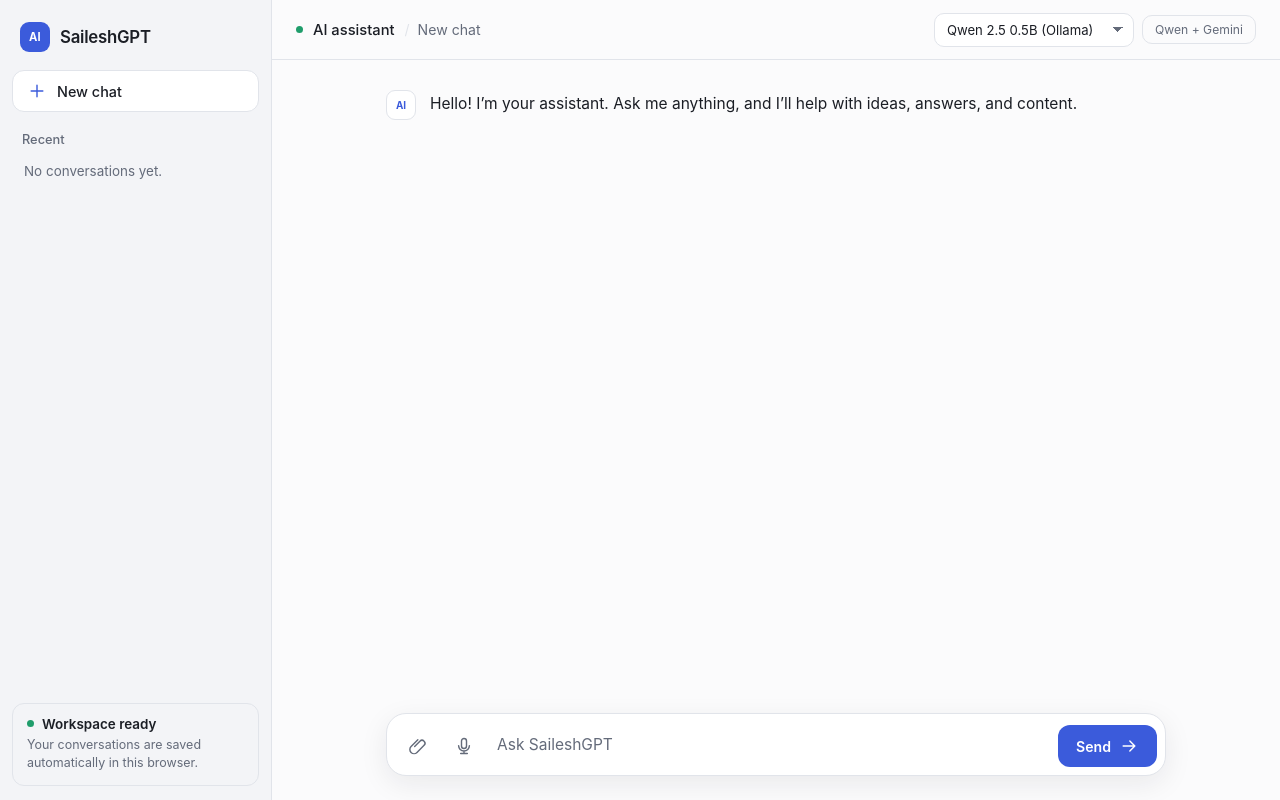
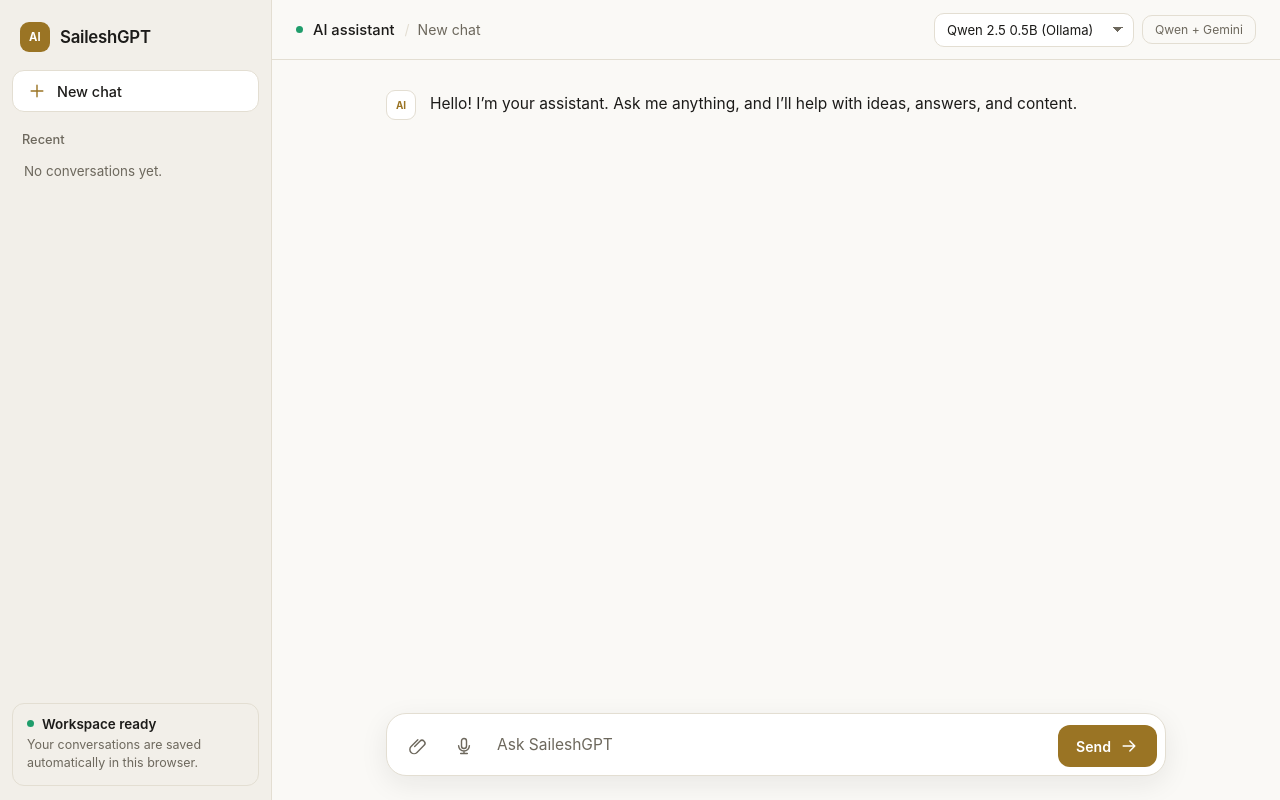
Before and after one commit to sailesh730/saileshGPT, a FastAPI app: page / in a window 1280 px wide. Run offline with FastAPI, Linux system fonts and the light colour scheme; data comes from the database, SQL or seed files in the repository; both versions use the stored data as it was after the commit; data that the repository does not hold is empty.

Commit message:
change in file and updated

```diff
--- a/templates/index.html
+++ b/templates/index.html
@@ -3,55 +3,52 @@
 <head>
   <meta charset="UTF-8" />
   <meta name="viewport" content="width=device-width, initial-scale=1.0" />
-  <meta name="theme-color" content="#0f1115" />
+  <meta name="theme-color" content="#0d0d10" />
   <title>SaileshGPT — AI workspace</title>
   <style>
     * { box-sizing: border-box; }
-
-    /* Calm ink palette with one accent. Dark by default, light follows the system. */
+    /* Premium palette: obsidian with champagne gold. Dark by default, light follows the system. */
     :root {
       color-scheme: dark;
-      --bg: #0f1115;
-      --sidebar: #13161b;
-      --surface: #1a1e25;
-      --surface-hover: #222733;
-      --active: #232a3d;
-      --active-text: #dbe4ff;
-      --text: #e8eaee;
-      --muted: #8b93a1;
-      --border: #272c36;
-      --blue: #7c9cff;
-      --accent: #7c9cff;
-      --accent-strong: #5f82f5;
-      --on-accent: #0b1020;
+      --bg: #0d0d10;
+      --sidebar: #111114;
+      --surface: #18181d;
+      --surface-hover: #212128;
+      --active: #2a2519;
+      --active-text: #f1e2bd;
+      --text: #efece6;
+      --muted: #9a968c;
+      --border: #2a2a31;
+      --blue: #d4b26a;
+      --accent: #d4b26a;
+      --accent-strong: #e6c887;
+      --on-accent: #17120a;
       --pink: #f08a94;
       --success: #5fd0a0;
       --shadow: 0 8px 28px rgba(0, 0, 0, 0.35);
       --gemini: var(--accent);
     }
-
     @media (prefers-color-scheme: light) {
       :root {
         color-scheme: light;
-        --bg: #fbfbfc;
-        --sidebar: #f3f4f7;
+        --bg: #faf9f6;
+        --sidebar: #f2efe9;
         --surface: #ffffff;
-        --surface-hover: #eceef3;
-        --active: #e4eaff;
-        --active-text: #1d2f7a;
-        --text: #1b1e25;
-        --muted: #646b7a;
-        --border: #e1e4ea;
-        --blue: #3b5bdb;
-        --accent: #3b5bdb;
-        --accent-strong: #2f4bc4;
+        --surface-hover: #ebe7de;
+        --active: #f3e8cc;
+        --active-text: #5c4513;
+        --text: #1c1b19;
+        --muted: #6d685d;
+        --border: #e3ded2;
+        --blue: #9a7424;
+        --accent: #9a7424;
+        --accent-strong: #7f5f1a;
         --on-accent: #ffffff;
         --pink: #d6455a;
         --success: #1f9d6b;
-        --shadow: 0 8px 28px rgba(27, 30, 37, 0.08);
+        --shadow: 0 8px 28px rgba(28, 27, 25, 0.08);
       }
     }
-
     html, body {
       margin: 0;
       height: 100%;
@@ -60,24 +57,19 @@
       color: var(--text);
       -webkit-font-smoothing: antialiased;
     }
-
     body { display: flex; }
     button { font-family: inherit; }
     .hidden { display: none !important; }
-
     button:focus-visible, textarea:focus-visible, select:focus-visible {
       outline: 2px solid var(--accent);
       outline-offset: 2px;
     }
-
     svg.icon {
       width: 20px; height: 20px; flex: 0 0 auto;
       stroke: currentColor; fill: none;
       stroke-width: 1.7; stroke-linecap: round; stroke-linejoin: round;
     }
-
     .app { display: flex; width: 100%; height: 100%; position: relative; }
-
     /* Sidebar */
     .sidebar {
       width: 272px; min-width: 272px;
@@ -86,20 +78,17 @@
       background: var(--sidebar);
       border-right: 1px solid var(--border);
     }
-
     .brand {
       display: flex; align-items: center; gap: 10px;
       padding: 4px 8px;
       font-size: 1.05rem; font-weight: 600; letter-spacing: -0.015em;
     }
-
     .brand-mark {
       width: 30px; height: 30px; border-radius: 9px;
       display: grid; place-items: center;
       background: var(--accent); color: var(--on-accent);
       font-size: 0.7rem; font-weight: 700; letter-spacing: 0.02em;
     }
-
     .new-chat-btn {
       display: flex; align-items: center; justify-content: flex-start; gap: 10px;
       width: 100%;
@@ -111,18 +100,15 @@
     }
     .new-chat-btn .icon { color: var(--accent); }
     .new-chat-btn:hover { background: var(--surface-hover); border-color: var(--muted); }
-
     .history-heading {
       margin: 6px 10px -6px;
       color: var(--muted); font-size: 0.8rem; font-weight: 500;
     }
-
     .conversation-list {
       flex: 1 1 auto; min-height: 0; overflow-y: auto;
       display: flex; flex-direction: column; gap: 2px;
       scrollbar-width: thin; scrollbar-color: var(--border) transparent;
     }
-
     .conversation-item {
       min-height: 38px; padding: 8px 12px;
       overflow: hidden; text-overflow: ellipsis; white-space: nowrap;
@@ -133,12 +119,10 @@
     }
     .conversation-item:hover { background: var(--surface-hover); }
     .conversation-item.active { background: var(--active); color: var(--active-text); font-weight: 500; }
-
     .history-empty {
       margin: 0; padding: 6px 12px;
       color: var(--muted); font-size: 0.84rem; line-height: 1.5;
     }
-
     .sidebar-card {
       padding: 12px 14px; border-radius: 12px;
       background: transparent;
@@ -153,26 +137,20 @@
       background: var(--success);
     }
     .sidebar-card p { margin: 0; color: var(--muted); font-size: 0.78rem; line-height: 1.5; }
-
     /* Main */
     .main { flex: 1; min-width: 0; display: flex; flex-direction: column; background: var(--bg); }
-
     .topbar {
       min-height: 60px; padding: 0 24px;
       display: flex; align-items: center; justify-content: space-between; gap: 12px;
       border-bottom: 1px solid var(--border);
     }
-
     .topbar-left { display: flex; align-items: center; gap: 10px; min-width: 0; font-weight: 500; font-size: 0.92rem; }
-
     .status-dot { width: 7px; height: 7px; border-radius: 50%; background: var(--success); }
-
     .conversation-title {
       overflow: hidden; text-overflow: ellipsis; white-space: nowrap;
       color: var(--muted); font-size: 0.88rem; font-weight: 400;
     }
     .conversation-title::before { content: "/"; margin-right: 8px; color: var(--border); }
-
     .history-toggle {
       display: none; align-items: center; justify-content: center;
       width: 40px; height: 40px; padding: 0;
@@ -180,9 +158,7 @@
       background: transparent; color: var(--text); cursor: pointer;
     }
     .history-toggle:hover { background: var(--surface-hover); }
-
     .topbar-actions { display: flex; align-items: center; gap: 8px; }
-
     .model-select {
       max-width: 200px; height: 34px; padding: 0 30px 0 12px;
       appearance: none; border: 1px solid var(--border); border-radius: 10px;
@@ -195,27 +171,23 @@
     .model-select:hover { background-color: var(--surface-hover); }
     .model-select:disabled { cursor: wait; opacity: 0.65; }
     .model-select option { background: var(--sidebar); color: var(--text); }
-
     .pill {
       padding: 6px 12px; border-radius: 10px;
       border: 1px solid var(--border);
       color: var(--muted); font-size: 0.76rem;
     }
-
     .chat-area {
       flex: 1; overflow-y: auto;
       padding: 28px clamp(16px, 6vw, 96px) 24px;
       display: flex; flex-direction: column; gap: 26px;
       scrollbar-width: thin; scrollbar-color: var(--border) transparent;
     }
-
     .message {
       width: min(100%, 780px); margin: 0 auto;
       display: flex; gap: 14px; align-items: flex-start;
     }
     .message.user { justify-content: flex-end; }
     .message.user .avatar { display: none; }
-
     .avatar {
       width: 30px; height: 30px; min-width: 30px; margin-top: 2px;
       border-radius: 9px; display: grid; place-items: center;
@@ -223,15 +195,12 @@
       border: 1px solid var(--border);
       font-size: 0.62rem; font-weight: 700;
     }
-
     .bubble {
       line-height: 1.7; font-size: 0.97rem;
       white-space: pre-wrap; word-wrap: break-word; overflow-wrap: anywhere;
     }
-
     .message-content { flex: 1; min-width: 0; }
     .user .message-content { max-width: min(100%, 600px); }
-
     .tool-activity {
       display: flex; flex-direction: column; align-items: flex-start; gap: 6px;
       margin: 0 0 8px;
@@ -247,17 +216,15 @@
       border-radius: 50%; background: var(--accent);
     }
     .tool-call.complete .tool-call-indicator { background: var(--success); }
+    .tool-call.failed .tool-call-indicator { background: var(--pink); }
     .tool-call.complete { color: var(--text); }
-    .tool-call.failed .tool-call-indicator { background: var(--pink); }
     .tool-call-status { color: var(--muted); }
-
     .bubble.typing::after {
       content: ""; display: inline-block; width: 8px; height: 8px;
       border-radius: 50%; background: var(--accent);
       animation: breathe 0.9s ease-in-out infinite;
     }
     @keyframes breathe { 0%, 100% { opacity: 0.25; transform: scale(0.8); } 50% { opacity: 1; transform: scale(1); } }
-
     /* Replies sit on the page; your messages are a tinted bubble */
     .bot .bubble { padding: 3px 0; color: var(--text); max-width: 68ch; }
     .user .bubble {
@@ -266,9 +233,7 @@
       border-radius: 16px 16px 4px 16px;
       background: var(--active); color: var(--active-text);
     }
-
     .composer { padding: 8px clamp(16px, 6vw, 96px) 24px; }
-
     .composer-box {
       width: min(100%, 780px); margin: 0 auto;
       display: flex; align-items: flex-end; gap: 4px;
@@ -279,7 +244,6 @@
       transition: border-color 160ms ease;
     }
     .composer-box:focus-within { border-color: var(--accent); }
-
     textarea {
       flex: 1; min-height: 44px; max-height: 180px;
       padding: 11px 8px; resize: none;
@@ -287,42 +251,34 @@
       color: var(--text); font: inherit; font-size: 0.97rem; line-height: 1.5;
     }
     textarea::placeholder { color: var(--muted); }
-
     .action-btn, .send-btn {
       display: inline-flex; align-items: center; justify-content: center;
       border: none; cursor: pointer; font-weight: 600;
       transition: background 150ms ease, color 150ms ease;
     }
-
     .action-btn {
       width: 42px; height: 42px; padding: 0;
       border-radius: 12px; background: transparent; color: var(--muted);
     }
     .action-btn:hover { background: var(--surface-hover); color: var(--text); }
-
     .send-btn {
       height: 42px; gap: 8px; padding: 0 18px;
       border-radius: 12px; background: var(--accent); color: var(--on-accent);
       font-size: 0.88rem;
     }
     .send-btn:hover { background: var(--accent-strong); }
-
     button:disabled { cursor: not-allowed; opacity: 0.5; }
-
     .mic-listening {
       background: rgba(240, 138, 148, 0.16); color: var(--pink);
       animation: pulse 1.2s infinite;
     }
-
     @keyframes pulse {
       0% { box-shadow: 0 0 0 0 rgba(240, 138, 148, 0.4); }
       70% { box-shadow: 0 0 0 10px rgba(240, 138, 148, 0); }
       100% { box-shadow: 0 0 0 0 rgba(240, 138, 148, 0); }
     }
-
     @media (max-width: 760px) {
       .app { height: 100dvh; }
-
       .sidebar {
         position: absolute; inset: 0 auto 0 0; z-index: 5;
         width: min(300px, 86vw); min-width: 0; height: 100%;
@@ -334,18 +290,15 @@
         background: rgba(0, 0, 0, 0.5);
       }
       .app.sidebar-open .sidebar { z-index: 6; }
-
       .history-toggle { display: inline-flex; }
       .topbar { min-height: 56px; padding: 0 12px; }
       .pill { display: none; }
       .composer { padding: 8px 12px max(16px, env(safe-area-inset-bottom)); }
     }
-
     @media (max-width: 420px) {
       .send-btn { width: 42px; padding: 0; font-size: 0; }
       .action-btn { width: 38px; height: 38px; }
     }
-
     @media (prefers-reduced-motion: reduce) {
       *, *::before, *::after {
         scroll-behavior: auto !important;
@@ -363,7 +316,6 @@
         <div class="brand-mark">AI</div>
         <span>SaileshGPT</span>
       </div>
-
       <button class="new-chat-btn" id="newChatBtn" type="button">
         <svg class="icon" viewBox="0 0 24 24" aria-hidden="true"><path d="M12 5v14M5 12h14" /></svg>
         <span>New chat</span>
@@ -372,13 +324,11 @@
       <div class="conversation-list" id="conversationList" aria-live="polite">
         <p class="history-empty">Loading history…</p>
       </div>
-
       <div class="sidebar-card">
         <h4>Workspace ready</h4>
         <p>Your conversations are saved automatically in this browser.</p>
       </div>
     </aside>
-
     <main class="main">
       <header class="topbar">
         <div class="topbar-left">
@@ -389,7 +339,6 @@
           <span>AI assistant</span>
           <span class="conversation-title" id="conversationTitle">New chat</span>
         </div>
-
         <div class="topbar-actions">
           <label class="hidden" for="modelSelect">AI model</label>
           <select class="model-select" id="modelSelect" aria-label="Select AI model" title="Select AI model" disabled>
@@ -398,14 +347,12 @@
           <span class="pill">Qwen + Gemini</span>
         </div>
       </header>
-
       <section class="chat-area" id="chatArea">
         <div class="message bot">
           <div class="avatar">AI</div>
           <div class="bubble">Hello! I’m your assistant. Ask me anything, and I’ll help with ideas, answers, and content.</div>
         </div>
       </section>
-
       <footer class="composer">
         <div class="composer-box">
           <button class="action-btn" id="fileBtn" type="button" aria-label="Upload a document" title="Upload a document">
@@ -423,9 +370,7 @@
       </footer>
     </main>
   </div>
-
   <input id="fileInput" class="hidden" type="file" accept=".pdf,.docx,.txt,.md,.py,.csv" />
-
   <script>
     const app = document.querySelector('.app');
     const chatArea = document.getElementById('chatArea');
@@ -439,37 +384,29 @@
     const fileInput = document.getElementById('fileInput');
     const newChatBtn = document.getElementById('newChatBtn');
     const historyToggle = document.getElementById('historyToggle');
-
     const SpeechRecognition = window.SpeechRecognition || window.webkitSpeechRecognition;
     let recognition = null;
     let isListening = false;
     let activeThreadId = null;
     let selectedModelId = '';
-
     function showWelcomeMessage() {
       chatArea.replaceChildren();
       addMessage('Hello! I’m your assistant. Ask me anything, and I’ll help with ideas, answers, and content.', 'bot');
     }
-
     function addMessage(text, sender) {
       const message = document.createElement('div');
       message.className = `message ${sender}`;
-
       const avatar = document.createElement('div');
       avatar.className = 'avatar';
       avatar.textContent = sender === 'user' ? 'You' : 'AI';
-
       const content = document.createElement('div');
       content.className = 'message-content';
-
       const toolActivity = document.createElement('div');
       toolActivity.className = 'tool-activity hidden';
       toolActivity.setAttribute('aria-live', 'polite');
-
       const bubble = document.createElement('div');
       bubble.className = 'bubble';
       bubble.textContent = text;
-
       message.appendChild(avatar);
       content.appendChild(toolActivity);
       content.appendChild(bubble);
@@ -478,7 +415,6 @@
       chatArea.scrollTop = chatArea.scrollHeight;
       return bubble;
     }
-
     function updateToolActivity(bubble, event) {
       const activity = bubble.parentElement.querySelector('.tool-activity');
       activity.classList.remove('hidden');
@@ -488,18 +424,15 @@
       let item = Array.from(activity.children).find((candidate) =>
         callId && candidate.dataset.toolCallId === callId
       );
-
       if (event.type === 'tool_start') {
         if (!item) {
           item = document.createElement('div');
           item.className = 'tool-call';
           item.dataset.toolCallId = callId;
           item.dataset.toolName = toolName;
-
           const indicator = document.createElement('span');
           indicator.className = 'tool-call-indicator';
           indicator.setAttribute('aria-hidden', 'true');
-
           const label = document.createElement('span');
           label.textContent = ({
             browser_read: 'Read webpage',
@@ -510,11 +443,9 @@
             recall_memory: 'Recall memory',
             rember_this: 'Save memory'
           })[toolName] || toolName;
-
           const status = document.createElement('span');
           status.className = 'tool-call-status';
           status.textContent = 'Running';
-
           item.append(indicator, label, status);
           activity.appendChild(item);
         }
@@ -531,14 +462,12 @@
       }
       if (nearBottom) chatArea.scrollTop = chatArea.scrollHeight;
     }
-
     function markPendingToolsFailed(bubble) {
       bubble.parentElement.querySelectorAll('.tool-call:not(.complete)').forEach((item) => {
         item.classList.add('failed');
         item.querySelector('.tool-call-status').textContent = 'Failed';
       });
     }
-
     async function loadModels() {
       try {
         const response = await fetch('/models');
@@ -546,14 +475,12 @@
         if (!response.ok) {
           throw new Error(data.error || 'Could not load models.');
         }
-
         let savedModelId = null;
         try {
           savedModelId = localStorage.getItem('sailesh_model');
         } catch (error) {
           console.warn('Could not read the saved model preference.', error);
         }
-
         modelSelect.replaceChildren();
         data.models.forEach((model) => {
           const option = document.createElement('option');
@@ -561,7 +488,6 @@
           option.textContent = model.label;
           modelSelect.appendChild(option);
         });
-
         selectedModelId = data.models.some((model) => model.id === savedModelId)
           ? savedModelId
           : data.default_model;
@@ -575,7 +501,6 @@
         modelSelect.title = error.message;
       }
     }
-
     modelSelect.addEventListener('change', () => {
       selectedModelId = modelSelect.value;
       try {
@@ -584,14 +509,12 @@
         console.warn('Could not save the model preference.', error);
       }
     });
-
     async function refreshConversationList() {
       const response = await fetch('/conversations');
       const conversations = await response.json();
       if (!response.ok) {
         throw new Error(conversations.error || conversations.detail || 'Could not load conversation history.');
       }
-
       conversationList.replaceChildren();
       if (!conversations.length) {
         const empty = document.createElement('p');
@@ -600,7 +523,6 @@
         conversationList.appendChild(empty);
         return;
       }
-
       conversations.forEach((conversation) => {
         const button = document.createElement('button');
         button.type = 'button';
@@ -612,7 +534,6 @@
         conversationList.appendChild(button);
       });
     }
-
     async function openConversation(threadId) {
       try {
         const response = await fetch(`/conversations/${encodeURIComponent(threadId)}`);
@@ -620,7 +541,6 @@
         if (!response.ok) {
           throw new Error(conversation.error || 'Could not open conversation.');
         }
-
         activeThreadId = conversation.thread_id;
         conversationTitle.textContent = conversation.title;
         chatArea.replaceChildren();
@@ -633,7 +553,6 @@
         addMessage(`Could not open conversation: ${error.message}`, 'bot');
       }
     }
-
     function showHistoryError(error) {
       conversationList.replaceChildren();
       const message = document.createElement('p');
@@ -641,7 +560,6 @@
       message.textContent = error.message;
       conversationList.appendChild(message);
     }
-
     function setChatBusy(isBusy) {
       sendBtn.disabled = isBusy;
       input.disabled = isBusy;
@@ -653,7 +571,6 @@
         button.disabled = isBusy;
       });
     }
-
     function startNewChat() {
       if (sendBtn.disabled) return;
       activeThreadId = null;
@@ -663,7 +580,6 @@
       app.classList.remove('sidebar-open');
       input.focus();
     }
-
     async function sendMessage() {
       const text = input.value.trim();
       if (!text) return;
@@ -671,7 +587,6 @@
         addMessage('Models are unavailable. Refresh the page and try again.', 'bot');
         return;
       }
-
       if (!activeThreadId && chatArea.querySelector('.message.bot')?.textContent.includes('Hello! I’m your assistant.')) {
         chatArea.replaceChildren();
       }
@@ -679,7 +594,6 @@
       input.value = '';
       input.style.height = 'auto';
       setChatBusy(true);
-
       try {
         const response = await fetch('/chat/stream', {
           method: 'POST',
@@ -690,16 +604,13 @@
             model_id: selectedModelId
           })
         });
-
         if (!response.ok) {
           const data = await response.json();
           throw new Error(data.error || 'Request failed');
         }
-
         if (!response.body) {
           throw new Error('Streaming is not supported by this browser.');
         }
-
         const reader = response.body.getReader();
         const decoder = new TextDecoder();
         let buffered = '';
@@ -717,11 +628,9 @@
           pending = '';
           if (nearBottom) chatArea.scrollTop = chatArea.scrollHeight;
         };
-
         while (true) {
           const { value, done } = await reader.read();
           buffered += decoder.decode(value || new Uint8Array(), { stream: !done });
-
           let separatorIndex = buffered.indexOf('\n\n');
           while (separatorIndex !== -1) {
             const eventText = buffered.slice(0, separatorIndex);
@@ -752,10 +661,8 @@
             }
             separatorIndex = buffered.indexOf('\n\n');
           }
-
           if (done) break;
         }
-
         if (!receivedComplete) {
           throw new Error('The response stream ended before the reply was saved.');
         }
@@ -767,11 +674,9 @@
         input.focus();
       }
     }
-
     async function handleFileSelect(event) {
       const file = event.target.files[0];
       if (!file || sendBtn.disabled) return;
-
       if (!activeThreadId && chatArea.querySelector('.message.bot')?.textContent.includes('Hello! I’m your assistant.')) {
         chatArea.replaceChildren();
       }
@@ -782,14 +687,12 @@
       if (activeThreadId) {
         formData.append('thread_id', activeThreadId);
       }
-
       try {
         const response = await fetch('/upload', { method: 'POST', body: formData });
         const data = await response.json();
         if (!response.ok) {
           throw new Error(data.error || 'Upload failed.');
         }
-
         activeThreadId = data.thread_id;
         conversationTitle.textContent = data.title;
         addMessage(data.message, 'bot');
@@ -801,51 +704,43 @@
         fileInput.value = '';
       }
     }
-
     function startVoiceRecognition() {
       if (!SpeechRecognition) {
         addMessage('Speech recognition is not supported in this browser.', 'bot');
         return;
       }
-
       if (!recognition) {
         recognition = new SpeechRecognition();
         recognition.lang = 'en-US';
         recognition.interimResults = false;
         recognition.continuous = false;
-
         // The listening state is shown with a CSS class only, so the mic SVG icon stays intact.
         recognition.onstart = function () {
           isListening = true;
           micBtn.classList.add('mic-listening');
         };
-
         recognition.onresult = function (event) {
           const transcript = event.results[0][0].transcript;
           input.value = transcript;
           input.style.height = 'auto';
           input.style.height = input.scrollHeight + 'px';
         };
-
         recognition.onend = function () {
           isListening = false;
           micBtn.classList.remove('mic-listening');
         };
-
         recognition.onerror = function () {
           isListening = false;
           micBtn.classList.remove('mic-listening');
           addMessage('Voice recognition failed. Please try again.', 'bot');
         };
       }
-
       if (isListening) {
         recognition.stop();
       } else {
         recognition.start();
       }
     }
-
     sendBtn.addEventListener('click', sendMessage);
     newChatBtn.addEventListener('click', startNewChat);
     historyToggle.addEventListener('click', () => app.classList.toggle('sidebar-open'));
@@ -857,19 +752,16 @@
     micBtn.addEventListener('click', startVoiceRecognition);
     fileBtn.addEventListener('click', () => fileInput.click());
     fileInput.addEventListener('change', handleFileSelect);
-
     input.addEventListener('keydown', function (event) {
       if (event.key === 'Enter' && !event.shiftKey) {
         event.preventDefault();
         sendMessage();
       }
     });
-
     input.addEventListener('input', function () {
       this.style.height = 'auto';
       this.style.height = this.scrollHeight + 'px';
     });
-
     loadModels();
     refreshConversationList().catch(showHistoryError);
   </script>
--- a/tools.py
+++ b/tools.py
@@ -189,9 +189,11 @@ def validate_url(url: str) -> bool:
         parsed = urlparse(url)
 
         if parsed.scheme not in ("http", "https"):
+            print("This is an not https or http URL")
             return False
 
         if not parsed.hostname or parsed.username or parsed.password:
+            print("plz login this wedsite before using so, i can acess")
             return False
 
         host = parsed.hostname.lower()
```
Also changed, not shown: database_chatbot.db, 3 other files.
